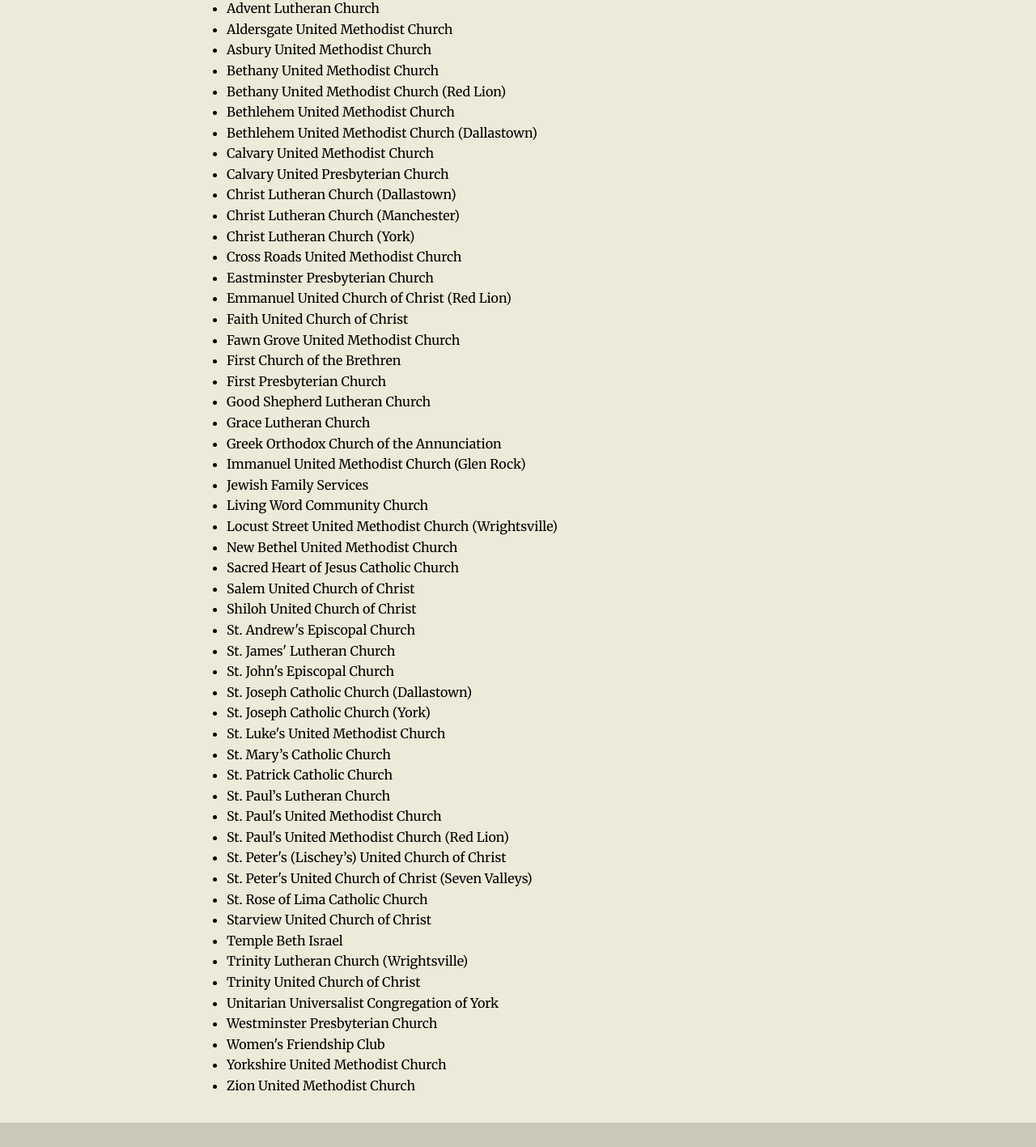
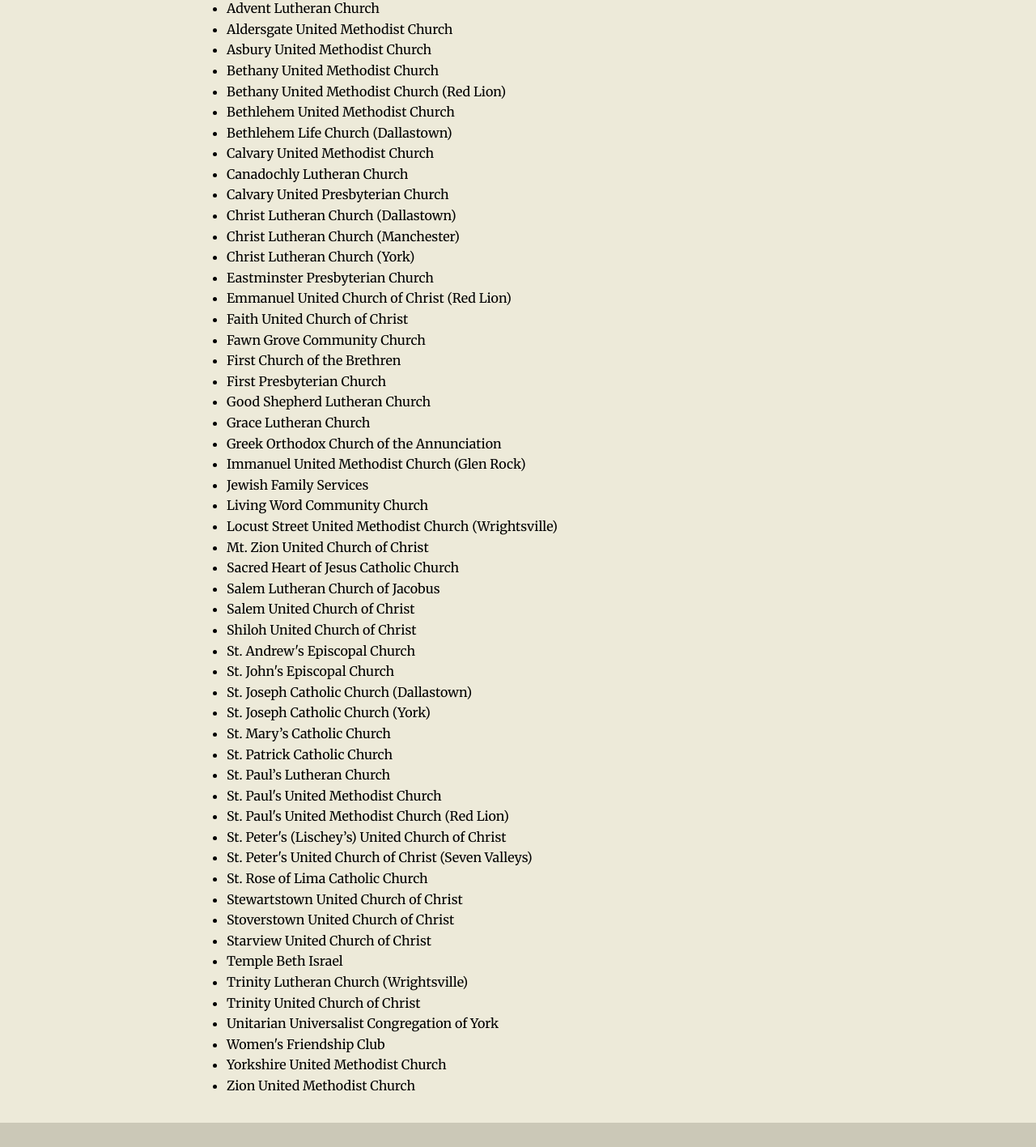
Before and after one commit to cyfinfaza/odb-website, a SvelteKit app: page /about in a window 1280 px wide. Shown: the part 1553-2970 px from the top of the page at 81% size. Built offline with nearby package versions, Linux system fonts and the light colour scheme.

Commit message:
Updated partners section

```diff
--- a/src/routes/about/+page.svelte
+++ b/src/routes/about/+page.svelte
@@ -34,17 +34,17 @@
 		<li>Bethany United Methodist Church</li>
 		<li>Bethany United Methodist Church (Red Lion)</li>
 		<li>Bethlehem United Methodist Church </li>
-		<li>Bethlehem United Methodist Church (Dallastown)</li>
+		<li>Bethlehem Life Church (Dallastown)</li>
 		<li>Calvary United Methodist Church</li>
+		<li>Canadochly Lutheran Church</li>
 		<li>Calvary United Presbyterian Church</li>
 		<li>Christ Lutheran Church (Dallastown)</li>
 		<li>Christ Lutheran Church (Manchester)</li>
 		<li>Christ Lutheran Church (York)</li>
-		<li>Cross Roads United Methodist Church</li>
 		<li>Eastminster Presbyterian Church</li>
 		<li>Emmanuel United Church of Christ (Red Lion)</li>
 		<li>Faith United Church of Christ</li>
-		<li>Fawn Grove United Methodist Church</li>
+		<li>Fawn Grove Community Church</li>
 		<li>First Church of the Brethren</li>
 		<li>First Presbyterian Church</li>
 		<li>Good Shepherd Lutheran Church</li>
@@ -54,16 +54,15 @@
 		<li>Jewish Family Services</li>
 		<li>Living Word Community Church</li>
 		<li>Locust Street United Methodist Church (Wrightsville)</li>
-		<li>New Bethel United Methodist Church </li>
+		<li>Mt. Zion United Church of Christ</li>
 		<li>Sacred Heart of Jesus Catholic Church</li>
+		<li>Salem Lutheran Church of Jacobus</li>
 		<li>Salem United Church of Christ</li>
 		<li>Shiloh United Church of Christ</li>
 		<li>St. Andrew's Episcopal Church</li>
-		<li>St. James' Lutheran Church</li>
 		<li>St. John's Episcopal Church</li>
 		<li>St. Joseph Catholic Church (Dallastown)</li>
 		<li>St. Joseph Catholic Church (York)</li>
-		<li>St. Luke's United Methodist Church</li>
 		<li>St. Mary’s Catholic Church</li>
 		<li>St. Patrick Catholic Church</li>
 		<li>St. Paul’s Lutheran Church</li>
@@ -72,12 +71,13 @@
 		<li>St. Peter's (Lischey’s) United Church of Christ</li>
 		<li>St. Peter's United Church of Christ (Seven Valleys)</li>
 		<li>St. Rose of Lima Catholic Church</li>
+		<li>Stewartstown United Church of Christ</li>
+		<li>Stoverstown United Church of Christ</li>
 		<li>Starview United Church of Christ </li>
 		<li>Temple Beth Israel</li>
 		<li>Trinity Lutheran Church (Wrightsville)</li>
 		<li>Trinity United Church of Christ</li>
 		<li>Unitarian Universalist Congregation of York</li>
-		<li>Westminster Presbyterian Church</li>
 		<li>Women's Friendship Club</li>
 		<li>Yorkshire United Methodist Church</li>
 		<li>Zion United Methodist Church</li>
```
